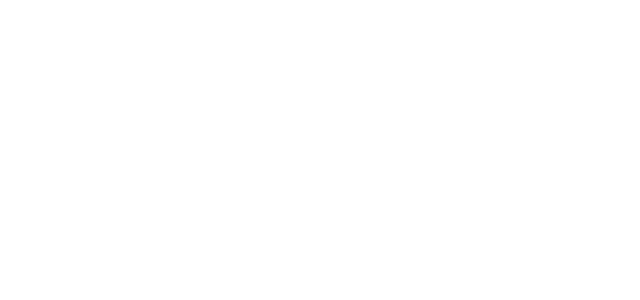
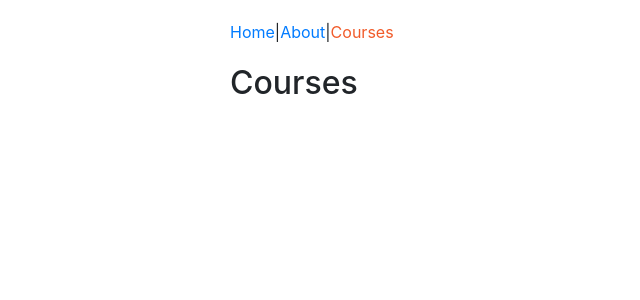
Before and after one commit to adityakoundinya/ps-redux, a React app: page /courses in a window 1280 px wide. Shown: the top 300 px of the page, without its empty margins (0-640 px from the left). Built offline with nearby package versions, Linux system fonts and the light colour scheme.

Commit message:
Adding routing and courses page

```diff
--- a/src/components/App.js
+++ b/src/components/App.js
@@ -1,13 +1,21 @@
 import React from "react";
-import { Route } from "react-router-dom";
+import { Route, Switch } from "react-router-dom";
 import HomePage from "./home/HomePage";
 import AboutPage from "./about/AboutPage";
+import Header from "./common/Header";
+import PageNotFound from "./PageNotFound";
+import CoursesPage from "./courses/CoursesPage";
 
 function App() {
   return (
     <div className="container-fluid">
-      <Route exact path="/" component={HomePage} />
-      <Route exact path="/about" component={AboutPage} />
+      <Header />
+      <Switch>
+        <Route exact path="/" component={HomePage} />
+        <Route exact path="/about" component={AboutPage} />
+        <Route exact path="/courses" component={CoursesPage} />
+        <Route component={PageNotFound}></Route>
+      </Switch>
     </div>
   );
 }
--- /dev/null
+++ b/src/components/PageNotFound.js
@@ -0,0 +1,5 @@
+import React from "react";
+
+const PageNotFound = () => <h1>Oops! Page not found.</h1>;
+
+export default PageNotFound;
--- /dev/null
+++ b/src/components/common/Header.js
@@ -0,0 +1,24 @@
+import React from "react";
+import { NavLink } from "react-router-dom";
+
+const Header = () => {
+  const activeStyle = { color: "#F15B2A" };
+
+  return (
+    <nav>
+      <NavLink to="/" activeStyle={activeStyle} exact>
+        Home
+      </NavLink>
+      {"|"}
+      <NavLink to="/about" activeStyle={activeStyle}>
+        About
+      </NavLink>
+      {"|"}
+      <NavLink to="/courses" activeStyle={activeStyle}>
+        Courses
+      </NavLink>
+    </nav>
+  );
+};
+
+export default Header;
--- /dev/null
+++ b/src/components/courses/CoursesPage.js
@@ -0,0 +1,9 @@
+import React from "react";
+
+class CoursesPage extends React.Component {
+  render() {
+    return <h2>Courses</h2>;
+  }
+}
+
+export default CoursesPage;
```
